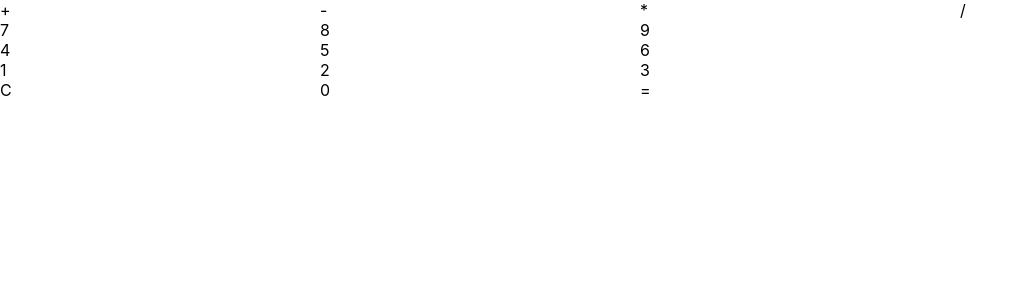
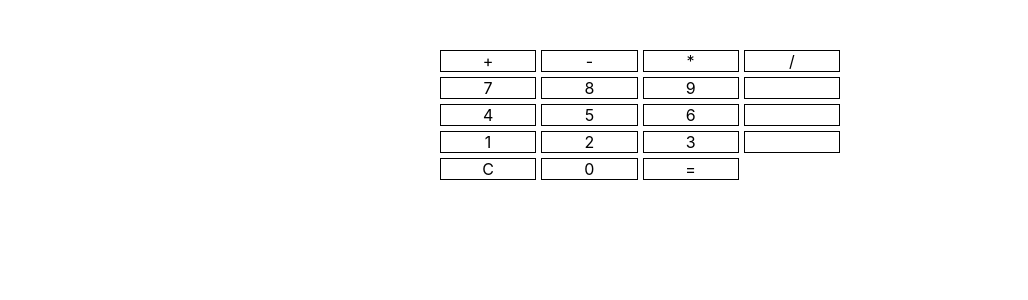
Before and after one commit to christina-ml/react-calculator-in-class, a React (Create React App) app: page / in a window 1280 px wide. Shown: the top 300 px of the page, without its empty margins (0-1028 px from the left). Built offline with nearby package versions, Linux system fonts and the light colour scheme.

Commit message:
added css to keypad and buttons. made calc-container

```diff
--- a/src/App.css
+++ b/src/App.css
@@ -1,4 +1,13 @@
 #keypad-container {
   display: grid;
   grid-template-columns: repeat(4, 1fr);
+  grid-gap: 5px;
+  width: 400px;
+  margin: 50px auto;
 }
+
+.calc-button {
+  text-align: center;
+  border: 1px solid black;
+  cursor: pointer;
+}
--- a/src/App.js
+++ b/src/App.js
@@ -28,8 +28,10 @@ function App() {
   });
 
   return (
-    <div id="keypad-container">
-      {buttonArr}
+    <div id="calc-container">
+      <div id="keypad-container">
+        { buttonArr }
+      </div>
     </div>
     );
 }
```
